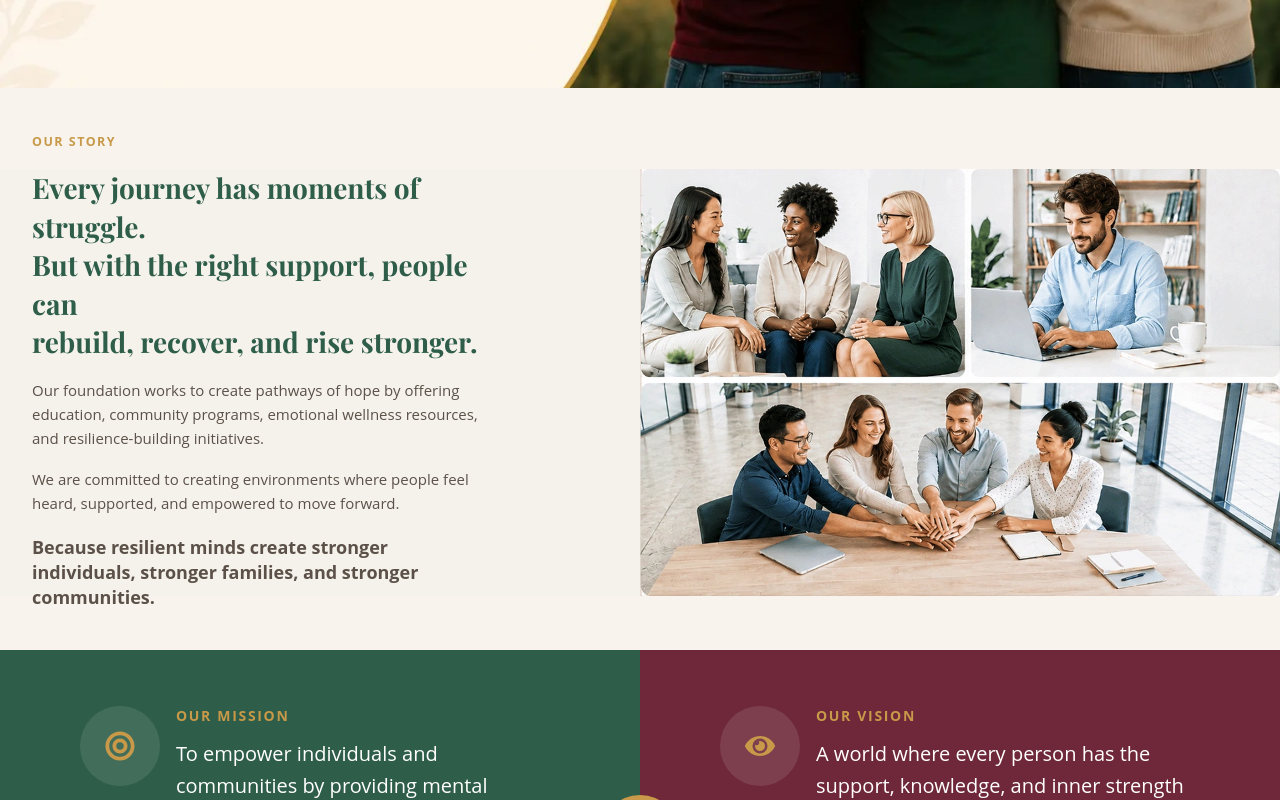
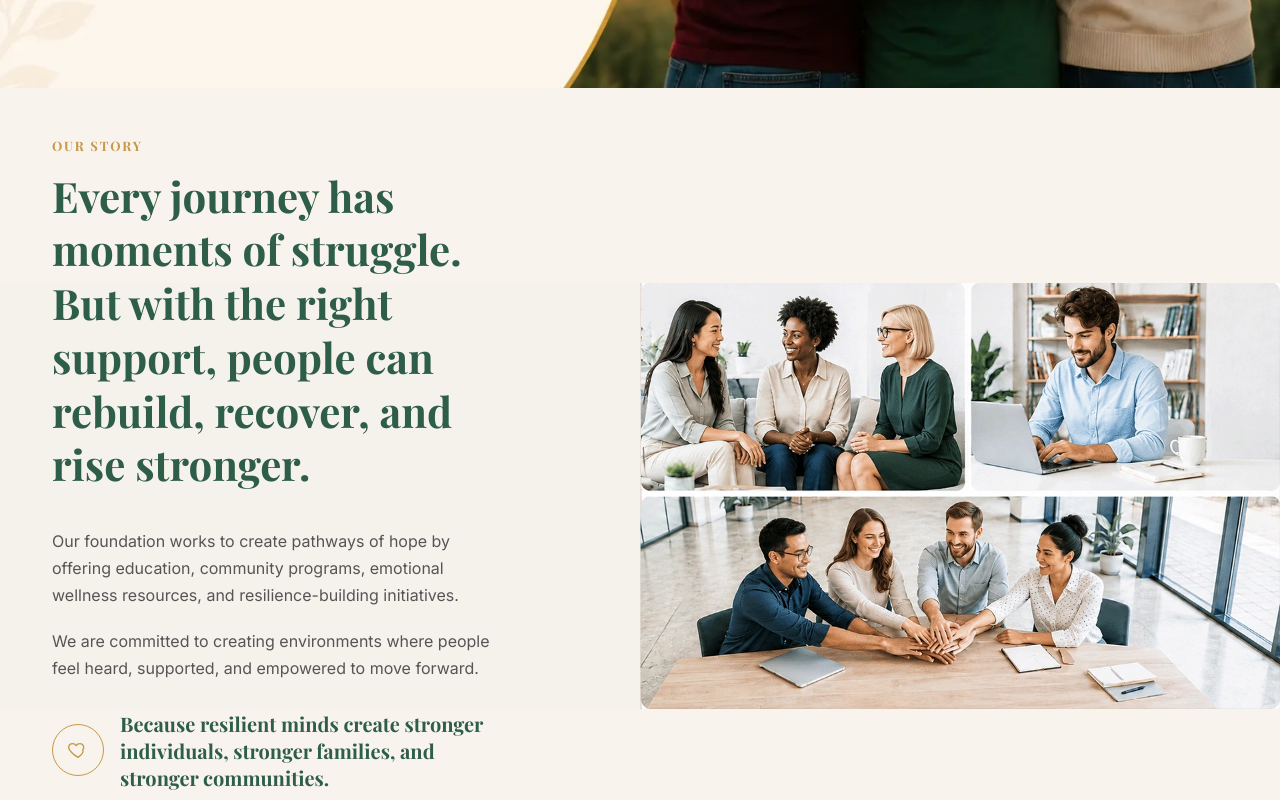
Before and after one commit to Martins-technologies/Resilent-MINDS-foundation, a React (Vite) app: page /about-us in a window 1280 px wide. Shown: the part 580-1380 px from the top of the page. Built offline with nearby package versions, Linux system fonts and the light colour scheme; a web font is replaced by a local one.

Commit message:
everything updated

```diff
--- a/src/components/about/OurStory.jsx
+++ b/src/components/about/OurStory.jsx
@@ -1,28 +1,34 @@
-import Eyebrow from '../ui/Eyebrow';
+import IconHeart from '../icons/IconHeart';
+import styles from './OurStory.module.css';
+
 const OurStory = () => {
   return (
     <section
-      className="relative w-full min-h-[420px] md:min-h-[480px] flex items-center overflow-hidden"
+      className="relative w-full min-h-[640px] md:min-h-[720px] flex items-center overflow-hidden"
       style={{ background: '#F8F4ED' }}
     >
       {/* Content — left half */}
-      <div className="relative z-10 w-full max-w-[40%] min-h-[420px] md:min-h-[480px] flex items-center pl-4 pr-4 md:pl-6 md:pr-6 lg:pl-8 lg:pr-8 py-10">
-        <div className="max-w-[560px]">
-          <Eyebrow>Our Story</Eyebrow>
-          <h3 className="mb-4 mt-2 text-forest leading-snug text-lg sm:text-xl md:text-[22px]">
-            Every journey has moments of struggle.<br />
-            But with the right support, people can<br />
-            rebuild, recover, and rise stronger.
+      <div className="relative z-10 w-full max-w-[42%] min-h-[640px] md:min-h-[720px] flex items-center pl-4 pr-4 md:pl-6 md:pr-6 lg:pl-8 lg:pr-8 py-12" style={{ marginLeft: 20 }}>
+        <div className={styles.copy}>
+          <p className={styles.label}>Our Story</p>
+          <h3 className={styles.heading}>
+            Every journey has moments of struggle. But with the right support,
+            people can rebuild, recover, and rise stronger.
           </h3>
-          <p className="mb-4 text-gray-700 text-xs sm:text-sm md:text-[15px] leading-relaxed">
+          <p className={styles.body}>
             Our foundation works to create pathways of hope by offering education, community programs, emotional wellness resources, and resilience-building initiatives.
           </p>
-          <p className="mb-5 text-gray-700 text-xs sm:text-sm md:text-[15px] leading-relaxed">
+          <p className={styles.body}>
             We are committed to creating environments where people feel heard, supported, and empowered to move forward.
           </p>
-          <p className="font-bold text-base sm:text-lg md:text-[18px] text-burgundy leading-snug">
-            Because resilient minds create stronger individuals, stronger families, and stronger communities.
-          </p>
+          <div className={styles.callout}>
+            <span className={styles.iconWrap} aria-hidden="true">
+              <IconHeart size={22} color="#C79949" strokeWidth={1.5} />
+            </span>
+            <p className={styles.calloutText}>
+              Because resilient minds create stronger individuals, stronger families, and stronger communities.
+            </p>
+          </div>
         </div>
       </div>
       {/* Background image — contain keeps all subjects fully visible (zoom-out) */}
@@ -35,4 +41,5 @@ const OurStory = () => {
     </section>
   );
 };
+
 export default OurStory;
--- /dev/null
+++ b/src/components/about/OurStory.module.css
@@ -0,0 +1,75 @@
+.copy {
+  max-width: 460px;
+  text-align: left;
+}
+
+.label {
+  display: block;
+  margin: 0 0 14px;
+  font-family: var(--rm-font-heading), Georgia, serif;
+  font-size: 13px;
+  font-weight: 700;
+  letter-spacing: 0.14em;
+  text-transform: uppercase;
+  color: #c79949;
+}
+
+.heading {
+  margin: 0 0 36px;
+  font-family: var(--rm-font-heading), Georgia, serif !important;
+  font-size: 42px !important;
+  font-weight: 700 !important;
+  line-height: 1.28 !important;
+  color: #2e5d49 !important;
+  text-align: left;
+}
+
+.body {
+  margin: 0 0 18px;
+  max-width: 460px;
+  font-family: var(--rm-font-body), "Open Sans", sans-serif !important;
+  font-size: 16px !important;
+  font-weight: 400 !important;
+  font-style: normal !important;
+  line-height: 1.7 !important;
+  color: #555555 !important;
+  text-align: left;
+}
+
+.callout {
+  display: flex;
+  align-items: center;
+  gap: 16px;
+  margin-top: 28px;
+}
+
+.iconWrap {
+  display: flex;
+  align-items: center;
+  justify-content: center;
+  flex-shrink: 0;
+  width: 52px;
+  height: 52px;
+  border: 1.5px solid #c79949;
+  border-radius: 50%;
+}
+
+.calloutText {
+  margin: 0;
+  font-family: var(--rm-font-heading), Georgia, serif !important;
+  font-size: 20px !important;
+  font-weight: 700 !important;
+  line-height: 1.35 !important;
+  color: #2e5d49 !important;
+  text-align: left;
+}
+
+@media (max-width: 768px) {
+  .heading {
+    font-size: 30px !important;
+  }
+
+  .calloutText {
+    font-size: 17px !important;
+  }
+}
```
